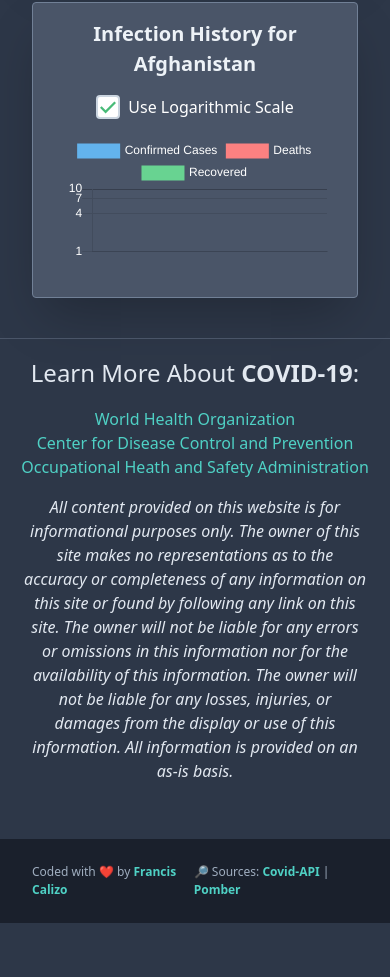
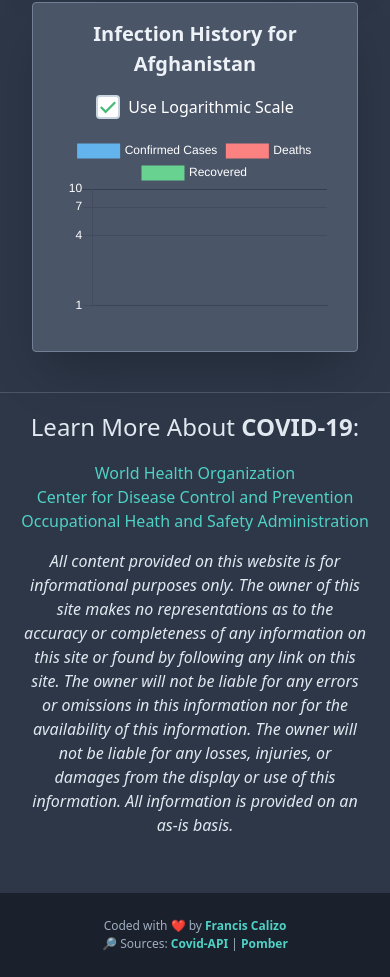
Before and after one commit to FrancisCalizo/covid-19, a Gatsby site: page / in a window 390 px wide. Shown: the part 1225-2202 px from the top of the page. Before the commit the page ends 2148 px from the top, so only its background shows below. Built offline with nearby package versions, Linux system fonts and the light colour scheme; Gatsby itself is replaced by a stand-in of ours; no server answers.

Commit message:
Fix Footer and Chart height

```diff
--- a/src/components/Footer.js
+++ b/src/components/Footer.js
@@ -3,7 +3,7 @@ import React from "react"
 const Footer = () => {
   return (
     <footer className="text-gray-500 py-6 bg-gray-900 w-full mt-10">
-      <div className="flex justify-between text-xs sm:text-base px-8 container mx-auto">
+      <div className="flex flex-wrap sm:flex-no-wrap justify-center sm:justify-between text-xs sm:text-base px-8 container mx-auto">
         <div>
           Coded with ❤️ by{" "}
           <a
--- a/src/components/LineChart.js
+++ b/src/components/LineChart.js
@@ -118,9 +118,11 @@ const LineChart = () => {
             fontColor: "#fff",
           },
         }}
+        height={200}
         options={{
-          aspectRatio: 0.5,
+          // aspectRatio: 0.5,
           maintainAspectRatio: true,
+          responsive: true,
           scales: {
             yAxes: [
               {
```
